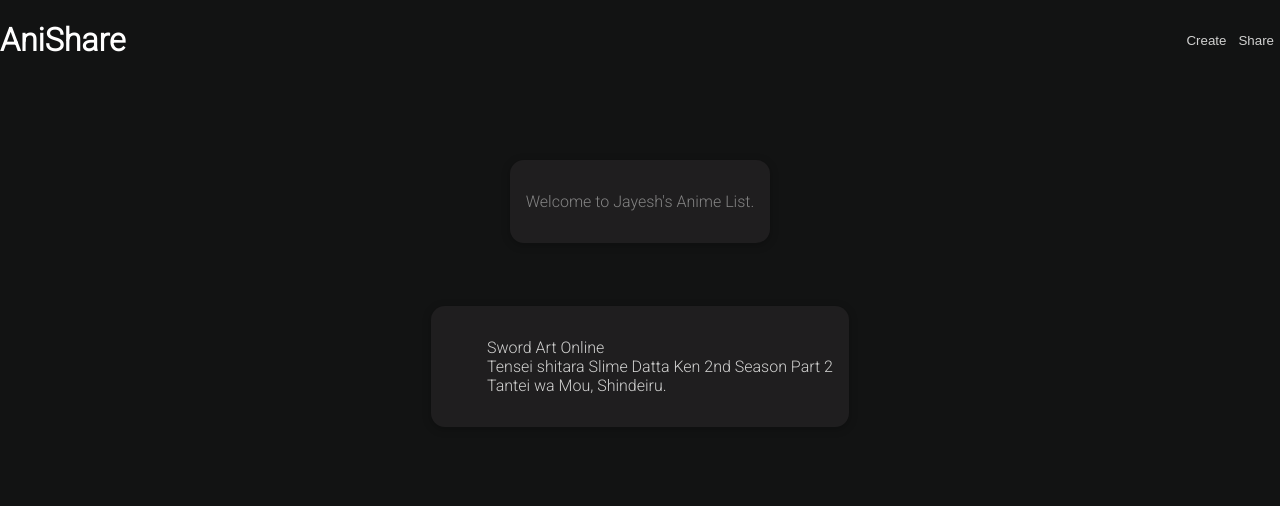
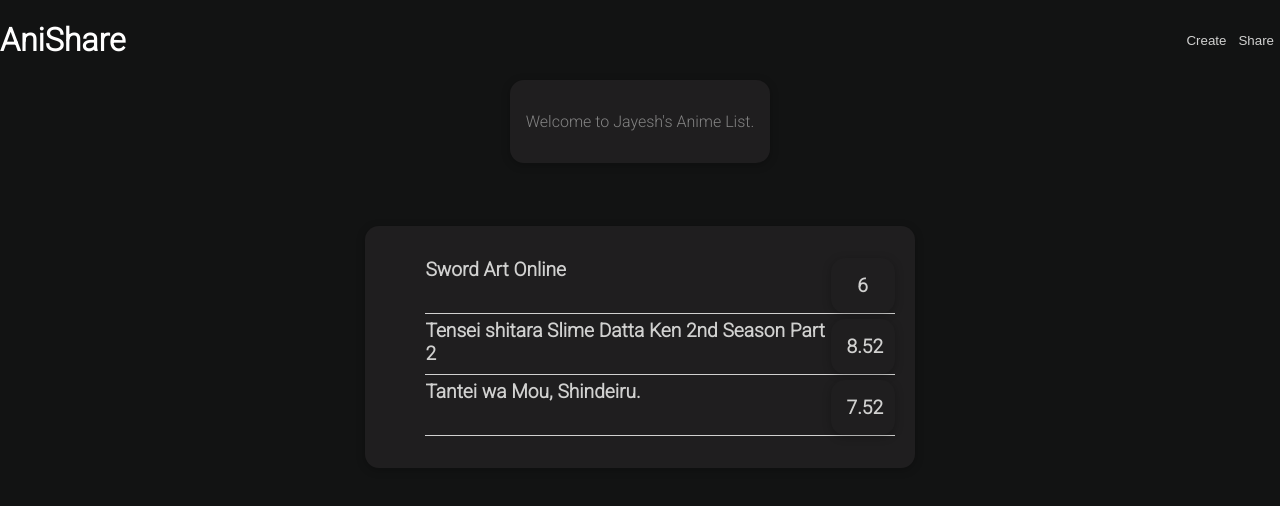
Before and after one commit to jayesht47/AniShare, a React (Create React App) app: page / in a window 1280 px wide. Shown: the top 506 px of the page. Built offline with nearby package versions, Linux system fonts and the light colour scheme.

Commit message:
changes list format with rating card redirection

```diff
--- a/src/Components/Animes/AnimeItem.js
+++ b/src/Components/Animes/AnimeItem.js
@@ -0,0 +1,21 @@
+import Card from "../../UI/Card";
+import classes from "./AnimeItem.module.css";
+
+const AnimeItem = (props) => {
+  const ratingClickHandler = () => {
+    window.open(props.malLink);
+  };
+
+  return (
+    <li>
+      <div className={classes.animeItem}>
+        <div className={classes.animeName}>{props.name}</div>
+        <div className={classes.rating}>
+          <Card onClick={ratingClickHandler}>{props.malRating}</Card>
+        </div>
+      </div>
+    </li>
+  );
+};
+
+export default AnimeItem;
--- /dev/null
+++ b/src/Components/Animes/AnimeItem.module.css
@@ -0,0 +1,24 @@
+
+
+.animeItem{
+    border-bottom: solid;
+    border-width: 1px;
+    margin: 1%;
+    display: flex;
+    flex-direction: row;
+}
+
+.animeName{
+    font-size: larger;
+    font-weight: 700;
+    flex-grow: 1;
+}
+
+
+.rating{
+    width: 4rem;
+    font-size: larger;
+    font-weight: 700;
+    cursor: pointer;
+    text-align: center;
+}
--- a/src/Components/Animes/AnimeList.js
+++ b/src/Components/Animes/AnimeList.js
@@ -1,5 +1,6 @@
 import Card from "../../UI/Card";
 import classes from "./AnimeList.module.css";
+import AnimeItem from "./AnimeItem";
 
 const DUMMY_DATA = [
   {
@@ -28,7 +29,12 @@ const AnimeList = () => {
       <Card>
         <ul>
           {DUMMY_DATA.map((element) => (
-            <li key={element.id}>{element.name}</li>
+            <AnimeItem
+              key={element.id}
+              name={element.name}
+              malRating={element.malRating}
+              malLink={element.malLink}
+            />
           ))}
         </ul>
       </Card>
--- a/src/Components/ListSummary.module.css
+++ b/src/Components/ListSummary.module.css
@@ -1,7 +1,7 @@
 
 .listSummary{
 
-    margin-top: 10rem;
+    margin-top: 5rem;
     align-items: center;
     display: flex;
     justify-content: center;
--- a/src/UI/Card.js
+++ b/src/UI/Card.js
@@ -1,8 +1,16 @@
 import classes from './Card.module.css';
+
+
+
 
 const Card = props =>{
 
-    return <div className ={classes.card}>
+    const cardClickHandler = () => {
+        if(props.onClick === undefined) return;
+        props.onClick();
+    }
+
+    return <div onClick={cardClickHandler} className ={classes.card}>
         {props.children}
     </div>
 
```
